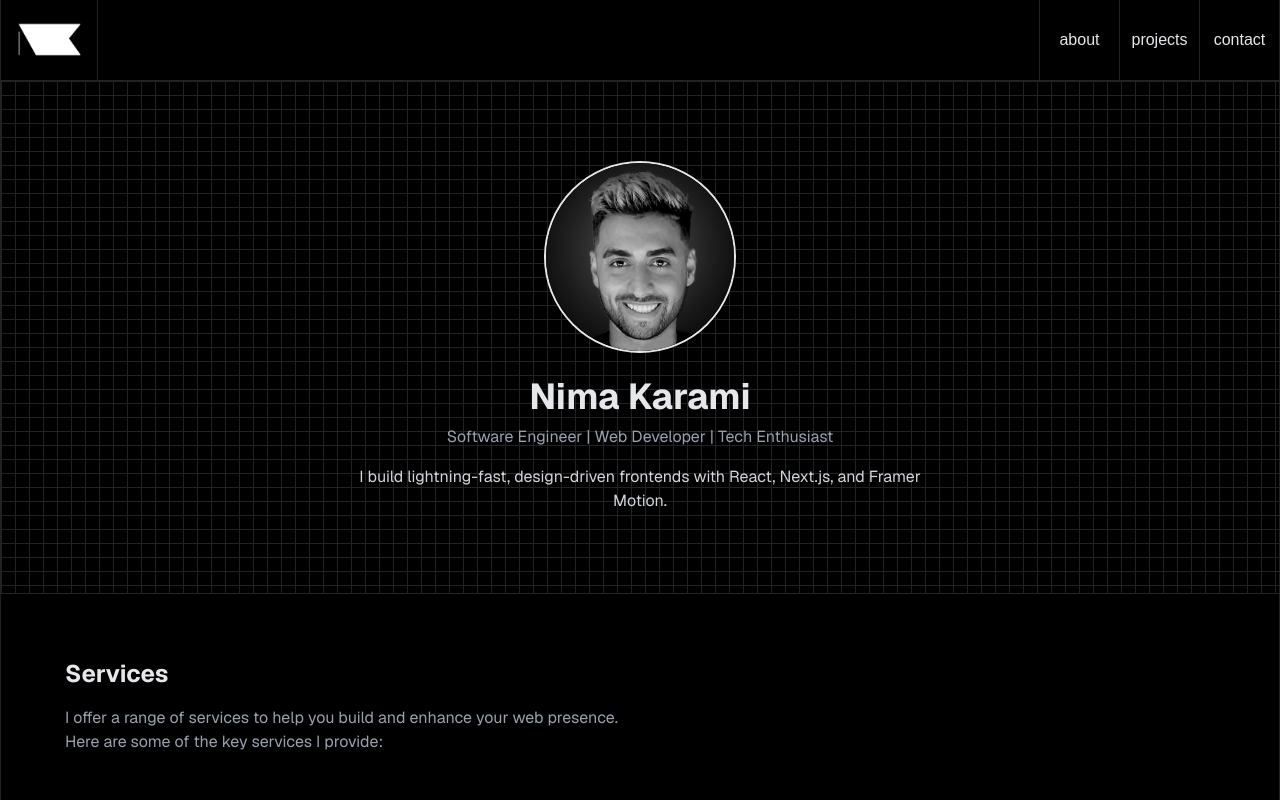
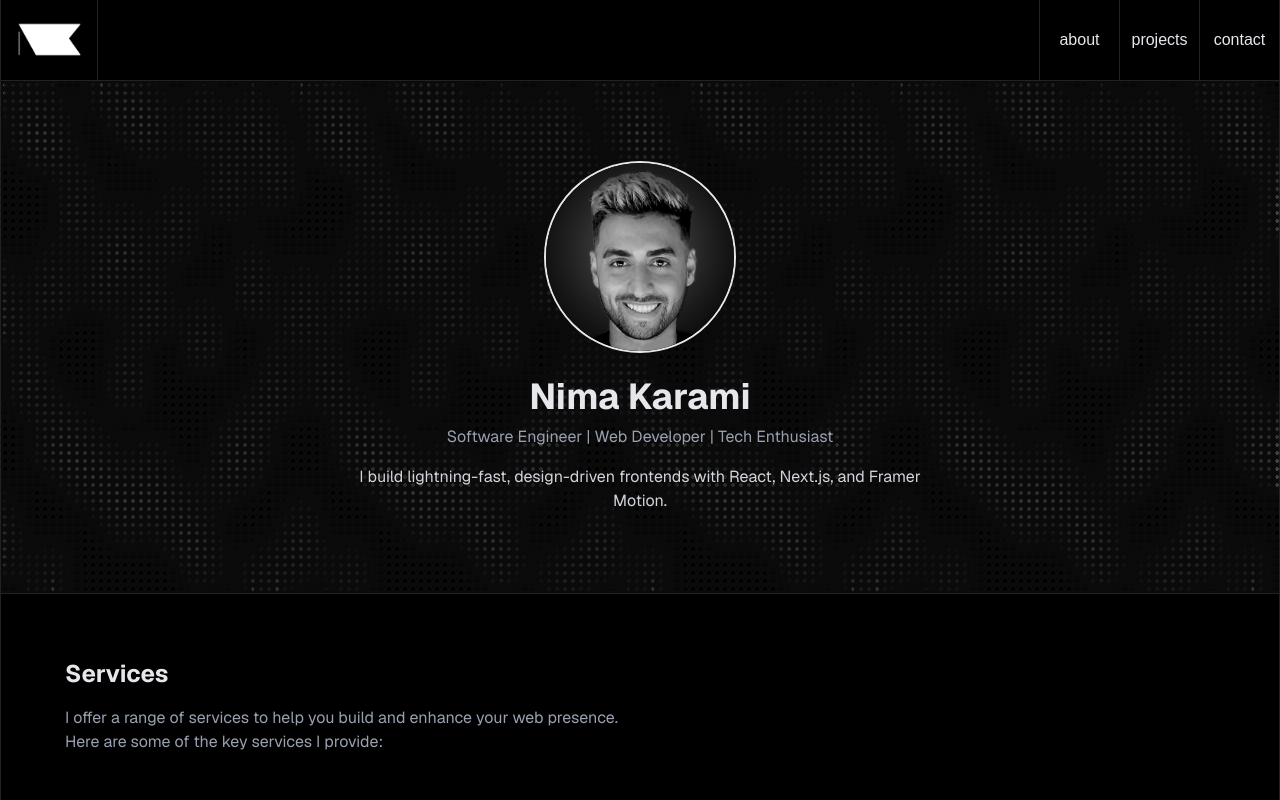
Before and after one commit to nima-karami/nextjs-portfolio, a Next.js app: page / in a window 1280 px wide. Shown: the top 800 px of the page. Built offline with nearby package versions, Linux system fonts and the light colour scheme.

Commit message:
add animated background for the hero section

```diff
--- a/app/components/contact-section.tsx
+++ b/app/components/contact-section.tsx
@@ -3,7 +3,7 @@ import Container from './container';
 function ContactSection() {
   return (
     <section id="contact" className="border-secondary w-full border-b">
-      <Container className="flex flex-col bg-gray-100">
+      <Container className="grid-background flex flex-col bg-gray-100">
         <div className="flex h-[600px] gap-4 p-20">
           {/* Add contact content here */}
         </div>
--- a/app/components/footer-section.tsx
+++ b/app/components/footer-section.tsx
@@ -5,6 +5,11 @@ import Container from './container';
 function FooterSection() {
   return (
     <footer>
+      <div className="border-secondary w-full border-b">
+        <Container>
+          <div className="h-16" />
+        </Container>
+      </div>
       <section id="footer" className="border-secondary w-full border-b">
         <Container className="flex h-16 justify-between">
           <div className="border-secondary flex h-full items-center border-r px-4">
--- a/app/components/hero-section.tsx
+++ b/app/components/hero-section.tsx
@@ -4,7 +4,8 @@ import Headshot from './headshot';
 function HeroSection() {
   return (
     <section id="hero" className="border-secondary w-full border-b">
-      <Container className="grid-background flex flex-col items-center justify-center p-20">
+      <Container className="animated-container flex w-full p-20">
+        <div className="z-2 flex w-full flex-col items-center justify-center">
           <Headshot />
           <h1 className="mt-6 text-4xl font-bold text-gray-200">Nima Karami</h1>
           <p className="mt-2 text-center text-gray-400">
@@ -14,6 +15,7 @@ function HeroSection() {
             I build lightning-fast, design-driven frontends with React, Next.js,
             and Framer Motion.
           </p>
+        </div>
       </Container>
     </section>
   );
--- a/app/globals.css
+++ b/app/globals.css
@@ -11,6 +11,7 @@
   --font-sans: var(--font-geist-sans);
   --font-mono: var(--font-geist-mono);
 
+  --color-primary: #ffffff;
   --color-secondary: #222222;
 }
 
@@ -41,3 +42,183 @@ body {
   left: 0;
   right: 0;
 }
+
+.animated-container::after {
+  content: '';
+  position: absolute;
+  inset: 0;
+  z-index: 1;
+  backdrop-filter: blur(1em) brightness(6);
+  background-image: radial-gradient(
+    circle at 50% 50%,
+    #0000 0,
+    #0000 2px,
+    hsl(0 0 4%) 2px
+  );
+  background-size: 8px 8px;
+}
+
+.animated-container {
+  position: relative;
+  width: 100%;
+  height: 100%;
+  --c: rgb(87, 87, 87);
+  background-color: #000;
+  background-image:
+    radial-gradient(4px 100px at 0px 235px, var(--c), #0000),
+    radial-gradient(4px 100px at 300px 235px, var(--c), #0000),
+    radial-gradient(1.5px 1.5px at 150px 117.5px, var(--c) 100%, #0000 150%),
+    radial-gradient(4px 100px at 0px 252px, var(--c), #0000),
+    radial-gradient(4px 100px at 300px 252px, var(--c), #0000),
+    radial-gradient(1.5px 1.5px at 150px 126px, var(--c) 100%, #0000 150%),
+    radial-gradient(4px 100px at 0px 150px, var(--c), #0000),
+    radial-gradient(4px 100px at 300px 150px, var(--c), #0000),
+    radial-gradient(1.5px 1.5px at 150px 75px, var(--c) 100%, #0000 150%),
+    radial-gradient(4px 100px at 0px 253px, var(--c), #0000),
+    radial-gradient(4px 100px at 300px 253px, var(--c), #0000),
+    radial-gradient(1.5px 1.5px at 150px 126.5px, var(--c) 100%, #0000 150%),
+    radial-gradient(4px 100px at 0px 204px, var(--c), #0000),
+    radial-gradient(4px 100px at 300px 204px, var(--c), #0000),
+    radial-gradient(1.5px 1.5px at 150px 102px, var(--c) 100%, #0000 150%),
+    radial-gradient(4px 100px at 0px 134px, var(--c), #0000),
+    radial-gradient(4px 100px at 300px 134px, var(--c), #0000),
+    radial-gradient(1.5px 1.5px at 150px 67px, var(--c) 100%, #0000 150%),
+    radial-gradient(4px 100px at 0px 179px, var(--c), #0000),
+    radial-gradient(4px 100px at 300px 179px, var(--c), #0000),
+    radial-gradient(1.5px 1.5px at 150px 89.5px, var(--c) 100%, #0000 150%),
+    radial-gradient(4px 100px at 0px 299px, var(--c), #0000),
+    radial-gradient(4px 100px at 300px 299px, var(--c), #0000),
+    radial-gradient(1.5px 1.5px at 150px 149.5px, var(--c) 100%, #0000 150%),
+    radial-gradient(4px 100px at 0px 215px, var(--c), #0000),
+    radial-gradient(4px 100px at 300px 215px, var(--c), #0000),
+    radial-gradient(1.5px 1.5px at 150px 107.5px, var(--c) 100%, #0000 150%),
+    radial-gradient(4px 100px at 0px 281px, var(--c), #0000),
+    radial-gradient(4px 100px at 300px 281px, var(--c), #0000),
+    radial-gradient(1.5px 1.5px at 150px 140.5px, var(--c) 100%, #0000 150%),
+    radial-gradient(4px 100px at 0px 158px, var(--c), #0000),
+    radial-gradient(4px 100px at 300px 158px, var(--c), #0000),
+    radial-gradient(1.5px 1.5px at 150px 79px, var(--c) 100%, #0000 150%),
+    radial-gradient(4px 100px at 0px 210px, var(--c), #0000),
+    radial-gradient(4px 100px at 300px 210px, var(--c), #0000),
+    radial-gradient(1.5px 1.5px at 150px 105px, var(--c) 100%, #0000 150%);
+  background-size:
+    300px 235px,
+    300px 235px,
+    300px 235px,
+    300px 252px,
+    300px 252px,
+    300px 252px,
+    300px 150px,
+    300px 150px,
+    300px 150px,
+    300px 253px,
+    300px 253px,
+    300px 253px,
+    300px 204px,
+    300px 204px,
+    300px 204px,
+    300px 134px,
+    300px 134px,
+    300px 134px,
+    300px 179px,
+    300px 179px,
+    300px 179px,
+    300px 299px,
+    300px 299px,
+    300px 299px,
+    300px 215px,
+    300px 215px,
+    300px 215px,
+    300px 281px,
+    300px 281px,
+    300px 281px,
+    300px 158px,
+    300px 158px,
+    300px 158px,
+    300px 210px,
+    300px 210px,
+    300px 210px;
+  animation: hi 150s linear infinite;
+}
+
+@keyframes hi {
+  0% {
+    background-position:
+      0px 220px,
+      3px 220px,
+      151.5px 337.5px,
+      25px 24px,
+      28px 24px,
+      176.5px 150px,
+      50px 16px,
+      53px 16px,
+      201.5px 91px,
+      75px 224px,
+      78px 224px,
+      226.5px 350.5px,
+      100px 19px,
+      103px 19px,
+      251.5px 121px,
+      125px 120px,
+      128px 120px,
+      276.5px 187px,
+      150px 31px,
+      153px 31px,
+      301.5px 120.5px,
+      175px 235px,
+      178px 235px,
+      326.5px 384.5px,
+      200px 121px,
+      203px 121px,
+      351.5px 228.5px,
+      225px 224px,
+      228px 224px,
+      376.5px 364.5px,
+      250px 26px,
+      253px 26px,
+      401.5px 105px,
+      275px 75px,
+      278px 75px,
+      426.5px 180px;
+  }
+
+  to {
+    background-position:
+      0px 6800px,
+      3px 6800px,
+      151.5px 6917.5px,
+      25px 13632px,
+      28px 13632px,
+      176.5px 13758px,
+      50px 5416px,
+      53px 5416px,
+      201.5px 5491px,
+      75px 17175px,
+      78px 17175px,
+      226.5px 17301.5px,
+      100px 5119px,
+      103px 5119px,
+      251.5px 5221px,
+      125px 8428px,
+      128px 8428px,
+      276.5px 8495px,
+      150px 9876px,
+      153px 9876px,
+      301.5px 9965.5px,
+      175px 13391px,
+      178px 13391px,
+      326.5px 13540.5px,
+      200px 14741px,
+      203px 14741px,
+      351.5px 14848.5px,
+      225px 18770px,
+      228px 18770px,
+      376.5px 18910.5px,
+      250px 5082px,
+      253px 5082px,
+      401.5px 5161px,
+      275px 6375px,
+      278px 6375px,
+      426.5px 6480px;
+  }
+}
```
Lines whose indentation alone changed are shown as unchanged.
